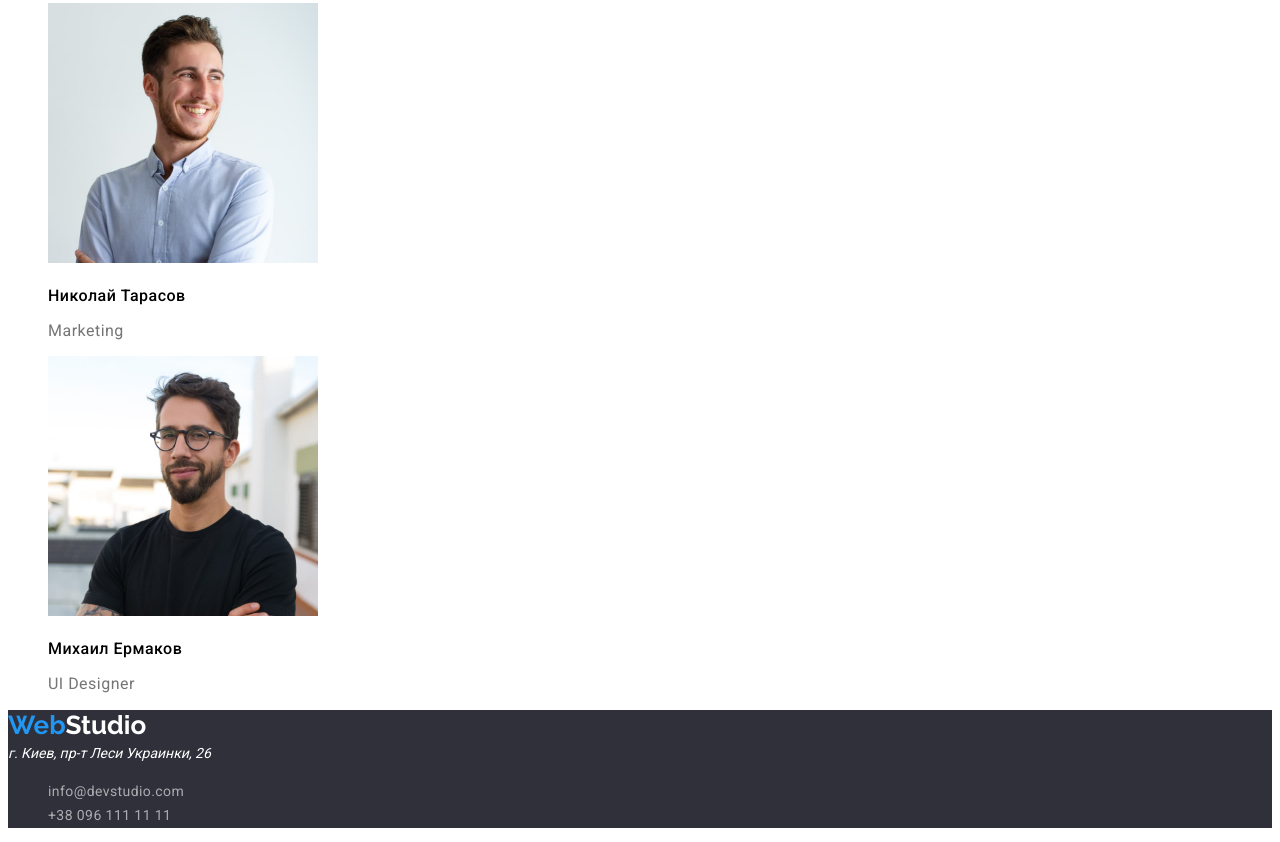
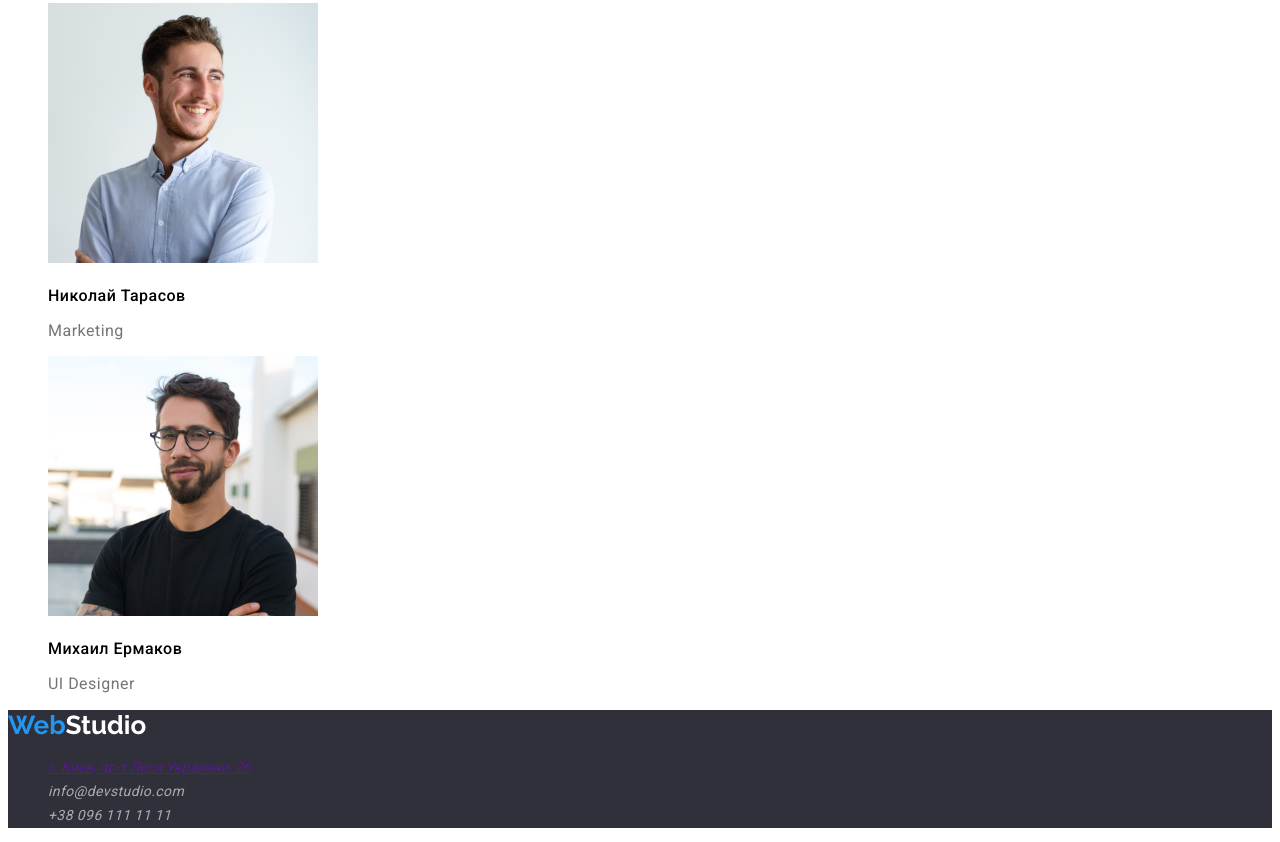
Before and after one commit to DimASeG/goit-markup-hw-02, a plain HTML site: page index.html in a window 1280 px wide. Shown: the part 2470-3312 px from the top of the page. Drawn offline with Linux system fonts and the light colour scheme.

```diff
--- a/index.html
+++ b/index.html
@@ -110,11 +110,13 @@
     <!--Footer with contacts-->
     <footer class="footer">
             <a href="/" class="logo">Web<span class="logo-continuation-footer">Studio</span></a>
-            <address> г. Киев, пр-т Леси Украинки, 26</address>
-        <ul class="footer-contacts list">
-            <li><a href="mailto:info@devstudio.com" class="conection">info@devstudio.com</a></li>
-            <li><a href="tel:+380961111111" class="conection">+38 096 111 11 11</a></li>
-        </ul>
+        <address class="address">
+            <ul class="footer-contacts list">
+                <li><a href="">г. Киев, пр-т Леси Украинки, 26</a></li>
+                <li><a href="mailto:info@devstudio.com" class="conection">info@devstudio.com</a></li>
+                <li><a href="tel:+380961111111" class="conection">+38 096 111 11 11</a></li>
+            </ul>
+        </address>
     </footer>
 </body>
 </html>
```
